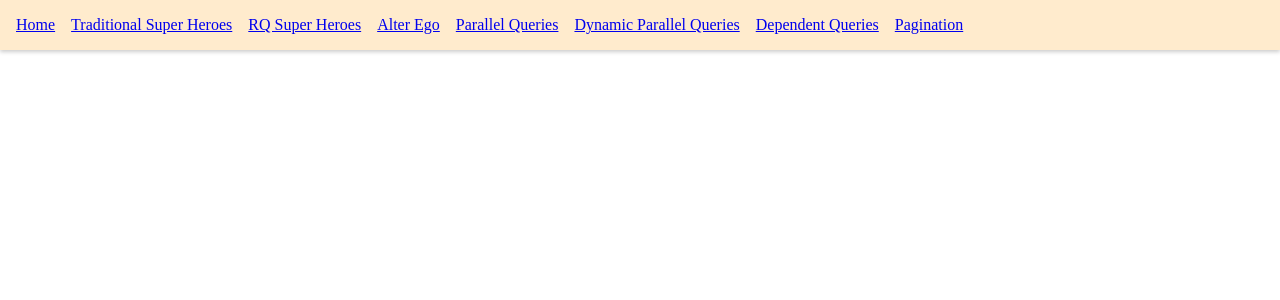
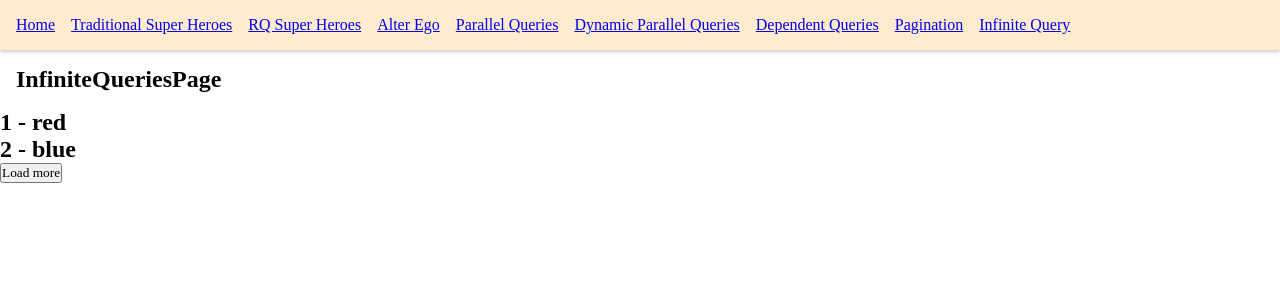
Before and after one commit to Joichiro02/React-Query-Full-Course, a React (Vite) app: page /rq-infinite in a window 1280 px wide. Shown: the top 300 px of the page. Built offline with nearby package versions, Linux system fonts and the light colour scheme; data requests are answered from the project's data file.

Commit message:
fetching data to load a new page using useInfiniteQuery

```diff
--- a/src/App.css
+++ b/src/App.css
@@ -18,6 +18,7 @@
 .rq-parallel,
 .rq-dynamic-parallel,
 .rq-dependent,
-.rq-pagination {
+.rq-pagination,
+.rq-infinite {
   padding: 1rem;
 }
--- a/src/App.jsx
+++ b/src/App.jsx
@@ -11,6 +11,7 @@
 import { DynamicParallelPage } from './components/DynamicParallel.page';
 import DependentQueriesPage from './components/DependentQueries.page';
 import PaginatedQueriesPage from './components/PaginatedQueries.page';
+import InfiniteQueriesPage from './components/InfiniteQueries.page';
 
 const queryClient = new QueryClient();
 
@@ -45,11 +46,15 @@
               <li>
                 <Link to="/rq-paginated">Pagination</Link>
               </li>
+              <li>
+                <Link to="/rq-infinite">Infinite Query</Link>
+              </li>
             </ul>
           </nav>
           <Routes>
             <Route path='/' element={<HomePage />} />
             <Route path='/super-heroes' element={<SuperHeroesPage />} />
+            <Route path='/rq-infinite' element={<InfiniteQueriesPage />} />
             <Route path='/rq-paginated' element={<PaginatedQueriesPage />} />
             <Route path='/rq-dependent' element={<DependentQueriesPage email="vishwas@example.com" />} />
             <Route path='/rq-dynamic-parallel' element={<DynamicParallelPage heroIds={[1, 3]} />} />
--- /dev/null
+++ b/src/components/InfiniteQueries.page.jsx
@@ -0,0 +1,46 @@
+import axios from 'axios'
+import React, { Fragment } from 'react'
+import { useInfiniteQuery } from 'react-query';
+
+const fetchColors = ({ pageParam = 1 }) => {
+    return axios.get(`http://localhost:4000/colors?_limit=2&_page=${pageParam}`);
+}
+
+const InfiniteQueriesPage = () => {
+    const { data: colors, isError, isLoading, error, hasNextPage, fetchNextPage, isFetching, isFetchingNextPage } = useInfiniteQuery("colors", fetchColors, {
+        getNextPageParam: (_lastPage, pages) => {
+            if (pages.length < 4) {
+                return pages.length + 1;
+            }
+            else {
+                return undefined;
+            }
+        }
+    });
+
+    if (isLoading) return <div>Loading...</div>
+    if (isError) return <div>{error.message}</div>
+
+    return (
+        <>
+            <div>
+                <h2 className="rq-infinite">InfiniteQueriesPage</h2>
+                {colors?.pages.map((group, index) => (
+                    <Fragment key={index}>
+                        {
+                            group.data.map(color => (
+                                <h2 key={color.id}>{color.id} - {color.label}</h2>
+                            ))
+                        }
+                    </Fragment>
+                ))}
+            </div>
+            <div>
+                <button disabled={!hasNextPage} onClick={fetchNextPage}>Load more</button>
+            </div>
+            <div>{isFetching && !isFetchingNextPage ? "Fetching..." : null}</div>
+        </>
+    )
+}
+
+export default InfiniteQueriesPage
```
